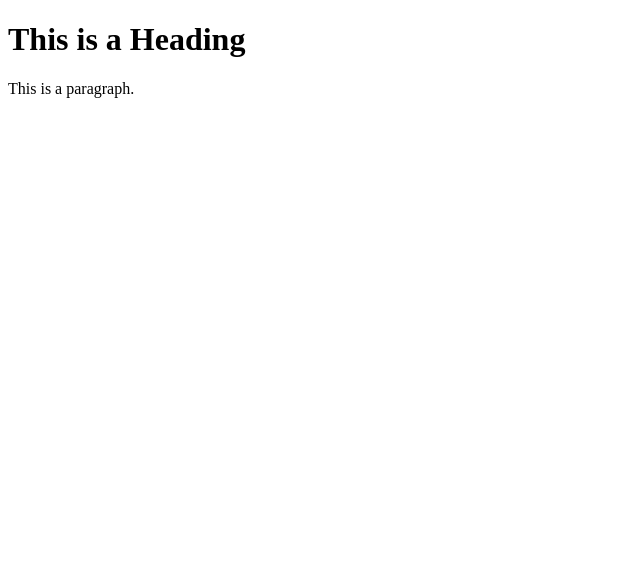
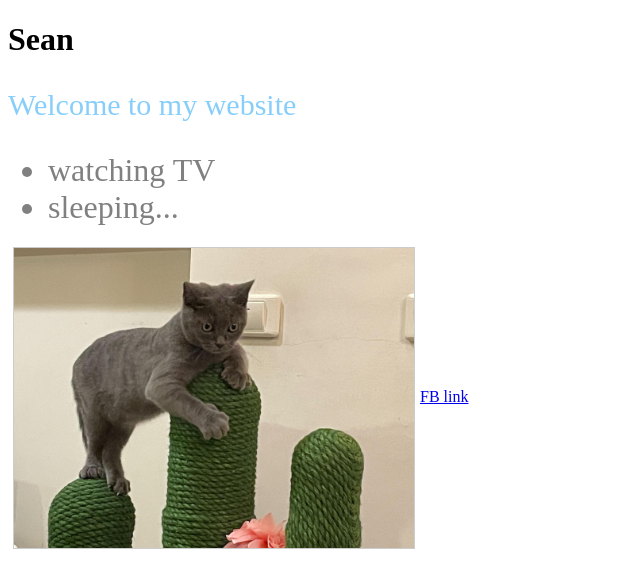
Before and after one commit to NTUEEInfoDep/webLecture-2021, a plain HTML site: page class01_WebBasics/index.html in a window 1280 px wide. Shown: the whole page, without its empty margins (0-640 px from the left). Drawn offline with Linux system fonts and the light colour scheme.

Commit message:
update my page and style the page

```diff
--- a/class01_WebBasics/index.html
+++ b/class01_WebBasics/index.html
@@ -1,10 +1,21 @@
 <!DOCTYPE html>
 <html>
-    <head>
-        <title>Page Title</title>
-    </head>
-    <body>
-        <h1>This is a Heading</h1>
-        <p>This is a paragraph.</p>
-    </body>
+  <head>
+    <title>Sean</title>
+    <link rel="stylesheet" type="text/css" href="./styles/main.css" />
+  </head>
+
+  <body>
+    <div>
+      <h1>Sean</h1>
+      <p>Welcome to my website</p>
+      <ul>
+        <li>watching TV</li>
+        <li>sleeping...</li>
+      </ul>
+      <img src="images/fattyCat.jpg" alt="A fatty cat" />
+      <p><br /><br /><br /></p>
+      <a href="https://www.facebook.com/profile.php?id=100004864456511">FB link</a>
+    </div>
+  </body>
 </html>
--- a/class01_WebBasics/styles/main.css
+++ b/class01_WebBasics/styles/main.css
@@ -0,0 +1,18 @@
+div img {
+  margin: 5px;
+  border: 1px solid #ccc;
+  float: left;
+  width: 400px;
+  display: block;
+  float: left;
+  max-width: 100%;
+}
+div p {
+  text-align: left;
+  color: lightskyblue;
+  font-size: 30px;
+}
+div li {
+  color: gray;
+  font-size: 32px;
+}
```
Also changed, not shown: class01_WebBasics/images/fattyCat.jpg (added).
